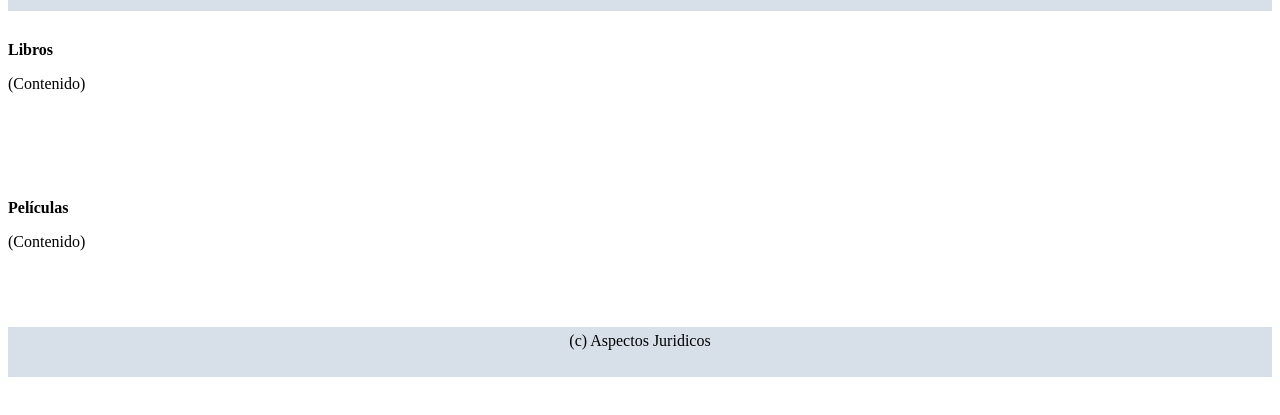
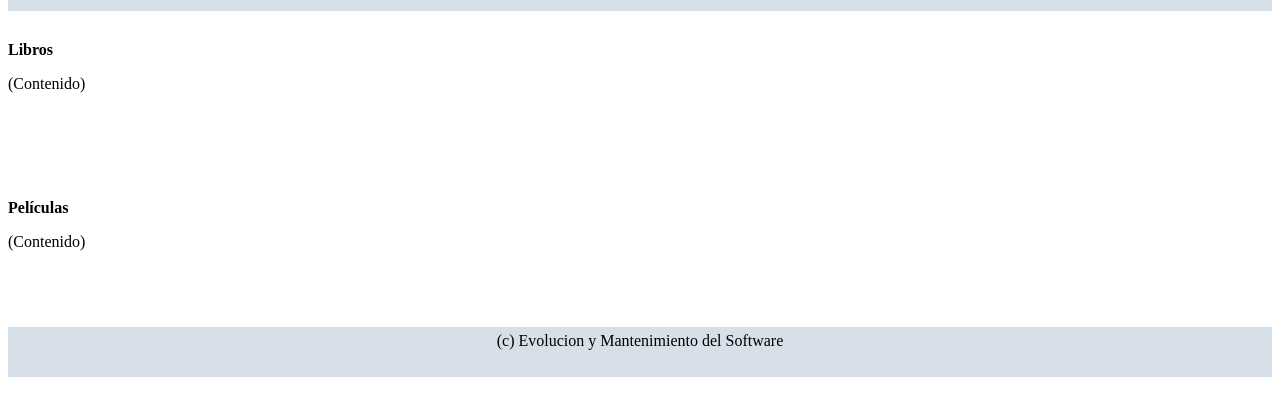
Before and after one commit to rafaelmartincuevasredondo/EMS-EquipoBTrabajo2, a plain HTML site: page index.html in a window 1280 px wide. Shown: the part 97-512 px from the top of the page. Drawn offline with Linux system fonts and the light colour scheme.

Commit message:
fix bug1

```diff
--- a/index.html
+++ b/index.html
@@ -27,7 +27,7 @@
 
         <!-- Pie de pagina -->
         <footer>
-                (c) Aspectos Juridicos
+                (c) Evolucion y Mantenimiento del Software
         </footer>
 
 
```
